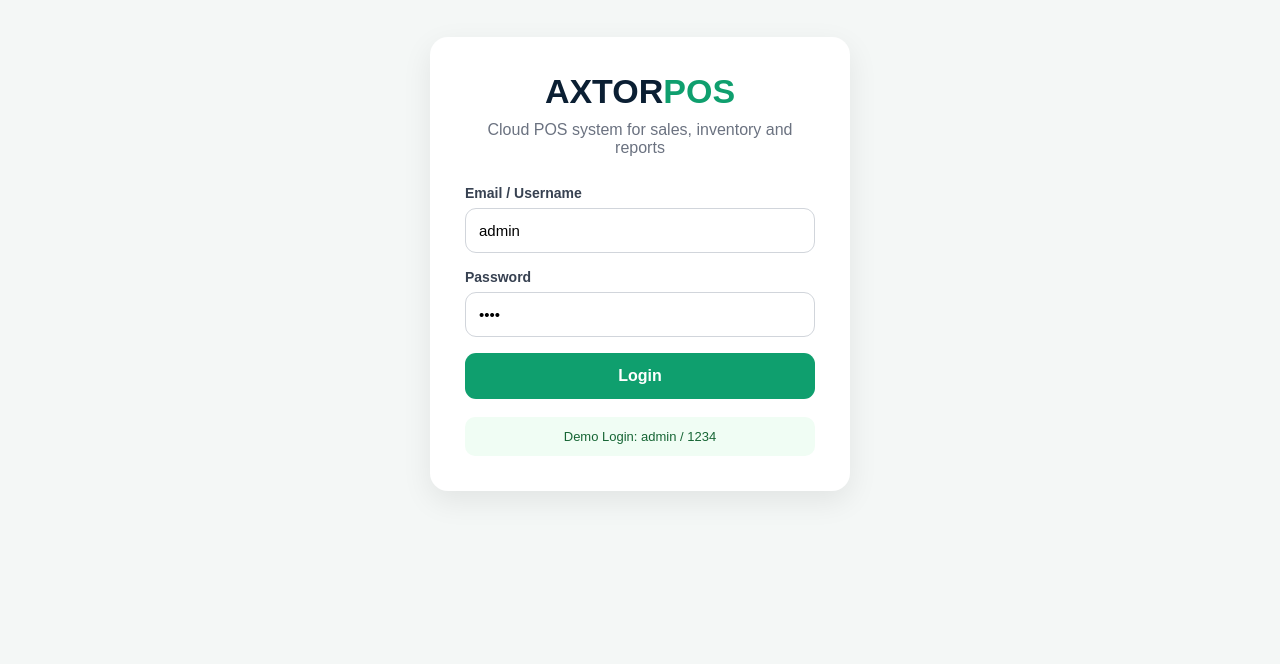
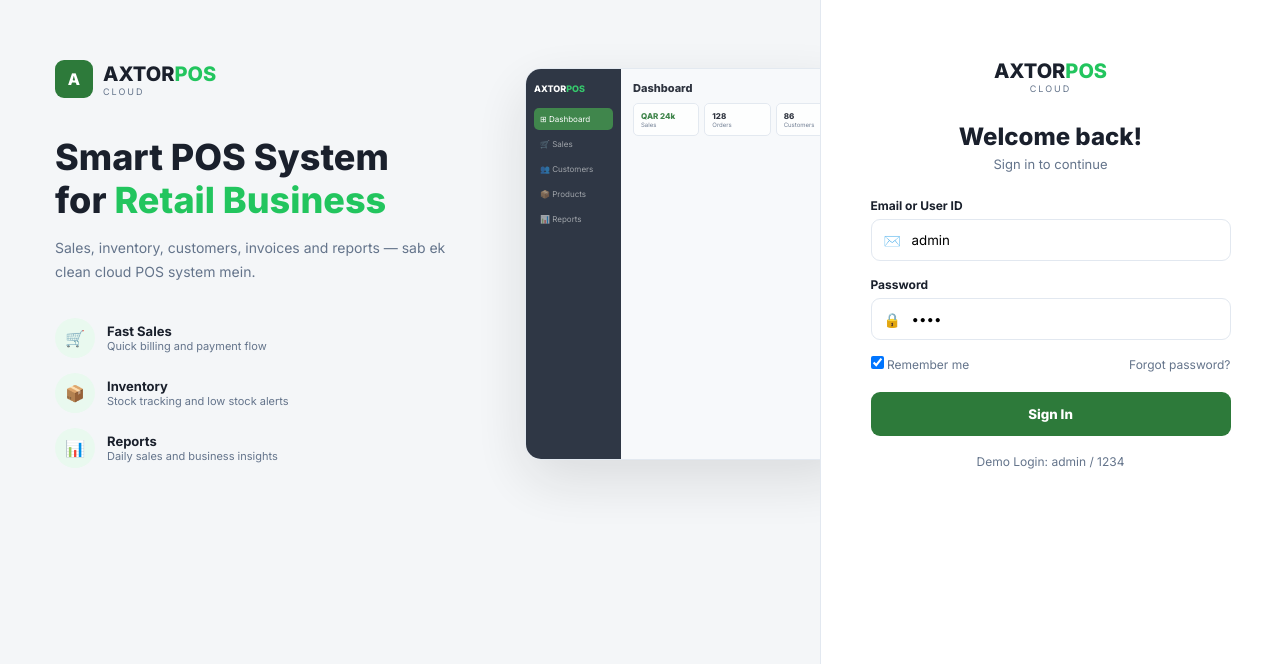
Before and after one commit to danishpervaiz990-lab/AXTORPOS, a plain HTML site: page login.html in a window 1280 px wide. Shown: the part 136-800 px from the top of the page. Drawn offline with Linux system fonts and the light colour scheme.

Commit message:
login.html

```diff
--- a/login.html
+++ b/login.html
@@ -1,54 +1,138 @@
 <!DOCTYPE html>
 <html lang="en">
 <head>
-  <meta charset="UTF-8" />
-  <meta name="viewport" content="width=device-width, initial-scale=1.0" />
+<meta charset="UTF-8">
+<meta name="viewport" content="width=device-width, initial-scale=1.0">
 <title>AXTOR POS Cloud - Login</title>
+<link href="https://fonts.googleapis.com/css2?family=Inter:wght@400;500;600;700;800&display=swap" rel="stylesheet">
 <style>
-    *{margin:0;padding:0;box-sizing:border-box;font-family:Arial,sans-serif}
-    body{min-height:100vh;background:#f4f7f6;display:flex;align-items:center;justify-content:center;color:#1f2937}
-    .login-box{width:420px;background:#fff;padding:35px;border-radius:18px;box-shadow:0 10px 30px rgba(0,0,0,.08)}
-    .logo{text-align:center;font-size:34px;font-weight:800;color:#0b1f33;margin-bottom:10px}
-    .logo span{color:#0f9f6e}
-    .sub{text-align:center;color:#6b7280;margin-bottom:28px}
-    label{font-size:14px;font-weight:700;color:#374151;margin-bottom:7px;display:block}
-    input{width:100%;padding:13px;border:1px solid #d1d5db;border-radius:11px;margin-bottom:16px;font-size:15px}
-    input:focus{outline:none;border-color:#0f9f6e}
-    button{width:100%;padding:14px;border:none;border-radius:11px;background:#0f9f6e;color:#fff;font-size:16px;font-weight:800;cursor:pointer}
-    button:hover{background:#0b8159}
-    .hint{margin-top:18px;background:#f0fdf4;color:#166534;padding:12px;border-radius:10px;font-size:13px;text-align:center}
+:root{--sidebar-bg:#1a2332;--green:#2d7a3a;--green-light:#3a9e4a;--green-bright:#22c55e;--white:#fff;--bg:#f4f6f8;--border:#e2e8f0;--text:#1a202c;--muted:#64748b;--red:#ef4444;--font:'Inter',sans-serif}
+*{margin:0;padding:0;box-sizing:border-box}
+body{font-family:var(--font);background:var(--bg);color:var(--text);min-height:100vh}
+.login-page{display:flex;min-height:100vh}
+.login-left{flex:1;padding:55px;display:flex;flex-direction:column;justify-content:center;position:relative;overflow:hidden}
+.login-right{width:460px;background:var(--white);border-left:1px solid var(--border);display:flex;align-items:center;justify-content:center;padding:48px}
+.logo-row{display:flex;align-items:center;gap:10px;margin-bottom:38px}
+.logo-icon{width:38px;height:38px;background:var(--green);border-radius:9px;color:#fff;display:flex;align-items:center;justify-content:center;font-weight:900}
+.logo-name{font-size:20px;font-weight:800}.logo-name span{color:var(--green-bright)}
+.logo-sub{font-size:9px;color:var(--muted);letter-spacing:2px;text-transform:uppercase}
+.hero{max-width:430px}
+.hero h1{font-size:36px;line-height:1.2;margin-bottom:14px;font-weight:800}.hero h1 span{color:var(--green-bright)}
+.hero p{color:var(--muted);line-height:1.7;font-size:14px}
+.features{margin-top:34px;display:flex;flex-direction:column;gap:15px}
+.feat{display:flex;gap:12px;align-items:center}
+.feat-icon{width:40px;height:40px;border-radius:50%;background:#e9f9ef;display:flex;align-items:center;justify-content:center}
+.feat-title{font-weight:700;font-size:13px}.feat-desc{font-size:11px;color:var(--muted)}
+.mockup{position:absolute;right:-35px;top:50%;transform:translateY(-50%);width:330px;background:#fff;border:1px solid var(--border);border-radius:16px;box-shadow:0 20px 60px rgba(0,0,0,.12);overflow:hidden;opacity:.9}
+.mock-inner{display:flex;height:390px}.mock-side{width:95px;background:var(--sidebar-bg);padding:14px 8px}.mock-logo{color:#fff;font-size:9px;font-weight:800;margin-bottom:14px}.mock-logo span{color:var(--green-bright)}
+.mock-nav{font-size:8px;color:rgba(255,255,255,.55);padding:6px;border-radius:5px;margin-bottom:3px}.mock-nav.active{background:var(--green);color:#fff}
+.mock-content{flex:1;background:#f8fafc;padding:12px}.mock-title{font-size:11px;font-weight:800;margin-bottom:8px}
+.mock-stats{display:grid;grid-template-columns:repeat(3,1fr);gap:5px}.mock-stat{background:#fff;border:1px solid var(--border);border-radius:5px;padding:7px}.mock-val{font-size:8px;font-weight:800}.mock-lbl{font-size:6px;color:var(--muted)}
+.form-wrap{width:100%;max-width:360px}.center-logo{text-align:center;margin-bottom:28px}
+.login-title{text-align:center;font-size:24px;font-weight:800;margin-bottom:5px}.login-sub{text-align:center;color:var(--muted);font-size:13px;margin-bottom:26px}
+.field{margin-bottom:16px}.field label{display:block;font-size:12px;font-weight:700;margin-bottom:6px}
+.input-wrap{position:relative}.input-wrap span{position:absolute;left:13px;top:50%;transform:translateY(-50%);font-size:14px;color:var(--muted)}
+.input-wrap input{width:100%;padding:12px 14px 12px 40px;border:1.5px solid var(--border);border-radius:9px;font-family:var(--font);outline:none}
+.input-wrap input:focus{border-color:var(--green-bright);box-shadow:0 0 0 3px rgba(34,197,94,.08)}
+.row{display:flex;justify-content:space-between;align-items:center;margin-bottom:20px;font-size:12px;color:var(--muted)}
+.btn{width:100%;padding:14px;border:none;border-radius:9px;background:var(--green);color:#fff;font-weight:800;cursor:pointer;font-family:var(--font)}
+.btn:hover{background:var(--green-light)}
+.alert{display:none;margin-bottom:14px;padding:11px;border-radius:9px;background:#fef2f2;color:var(--red);border:1px solid #fecaca;font-size:13px}
+.hint{text-align:center;margin-top:18px;font-size:12px;color:var(--muted)}
+@media(max-width:900px){.login-page{flex-direction:column}.login-right{width:100%}.mockup{display:none}.login-left{padding:32px}}
 </style>
 </head>
 <body>
-  <div class="login-box">
-    <div class="logo">AXTOR<span>POS</span></div>
-    <p class="sub">Cloud POS system for sales, inventory and reports</p>
+<div class="login-page">
+  <div class="login-left">
+    <div class="logo-row">
+      <div class="logo-icon">A</div>
+      <div>
+        <div class="logo-name">AXTOR<span>POS</span></div>
+        <div class="logo-sub">Cloud</div>
+      </div>
+    </div>
+
+    <div class="hero">
+      <h1>Smart POS System<br>for <span>Retail Business</span></h1>
+      <p>Sales, inventory, customers, invoices and reports — sab ek clean cloud POS system mein.</p>
+    </div>
+
+    <div class="features">
+      <div class="feat"><div class="feat-icon">🛒</div><div><div class="feat-title">Fast Sales</div><div class="feat-desc">Quick billing and payment flow</div></div></div>
+      <div class="feat"><div class="feat-icon">📦</div><div><div class="feat-title">Inventory</div><div class="feat-desc">Stock tracking and low stock alerts</div></div></div>
+      <div class="feat"><div class="feat-icon">📊</div><div><div class="feat-title">Reports</div><div class="feat-desc">Daily sales and business insights</div></div></div>
+    </div>
+
+    <div class="mockup">
+      <div class="mock-inner">
+        <div class="mock-side">
+          <div class="mock-logo">AXTOR<span>POS</span></div>
+          <div class="mock-nav active">⊞ Dashboard</div>
+          <div class="mock-nav">🛒 Sales</div>
+          <div class="mock-nav">👥 Customers</div>
+          <div class="mock-nav">📦 Products</div>
+          <div class="mock-nav">📊 Reports</div>
+        </div>
+        <div class="mock-content">
+          <div class="mock-title">Dashboard</div>
+          <div class="mock-stats">
+            <div class="mock-stat"><div class="mock-val" style="color:var(--green)">QAR 24k</div><div class="mock-lbl">Sales</div></div>
+            <div class="mock-stat"><div class="mock-val">128</div><div class="mock-lbl">Orders</div></div>
+            <div class="mock-stat"><div class="mock-val">86</div><div class="mock-lbl">Customers</div></div>
+          </div>
+        </div>
+      </div>
+    </div>
+  </div>
+
+  <div class="login-right">
+    <div class="form-wrap">
+      <div class="center-logo">
+        <div class="logo-name">AXTOR<span>POS</span></div>
+        <div class="logo-sub">Cloud</div>
+      </div>
+
+      <div class="login-title">Welcome back!</div>
+      <div class="login-sub">Sign in to continue</div>
+
+      <div class="alert" id="alertBox">Wrong username or password</div>
 
       <form onsubmit="login(event)">
-      <label>Email / Username</label>
-      <input type="text" id="username" value="admin" required />
+        <div class="field">
+          <label>Email or User ID</label>
+          <div class="input-wrap"><span>✉️</span><input id="username" value="admin" required></div>
+        </div>
 
+        <div class="field">
           <label>Password</label>
-      <input type="password" id="password" value="1234" required />
+          <div class="input-wrap"><span>🔒</span><input id="password" type="password" value="1234" required></div>
+        </div>
 
-      <button type="submit">Login</button>
+        <div class="row">
+          <label><input type="checkbox" checked> Remember me</label>
+          <span>Forgot password?</span>
+        </div>
+
+        <button class="btn" type="submit">Sign In</button>
       </form>
 
       <div class="hint">Demo Login: admin / 1234</div>
+    </div>
+  </div>
 </div>
 
 <script>
 function login(e){
   e.preventDefault();
+  const u = document.getElementById("username").value.trim();
+  const p = document.getElementById("password").value.trim();
 
-      const username = document.getElementById("username").value.trim();
-      const password = document.getElementById("password").value.trim();
-
-      if(username === "admin" && password === "1234"){
+  if(u === "admin" && p === "1234"){
     localStorage.setItem("axtor_logged_in","yes");
     window.location.href = "index.html";
   }else{
-        alert("Wrong username or password");
+    document.getElementById("alertBox").style.display = "block";
   }
 }
 </script>
```
Lines whose indentation alone changed are shown as unchanged.
